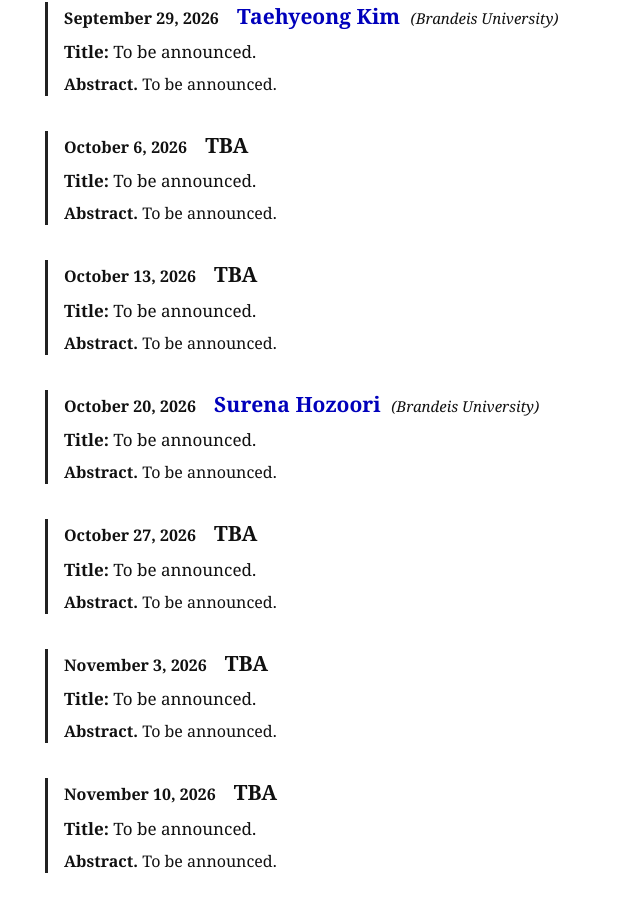
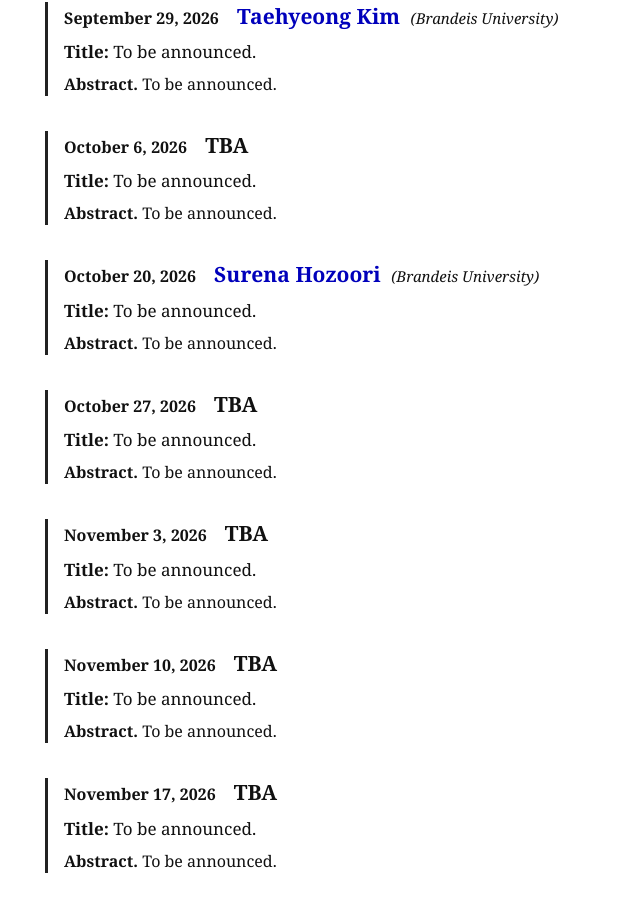
Before and after one commit to axhou/axhou.github.io, a Jekyll site: the page everytopic.html, which Jekyll copies as it is, in a window 1280 px wide and 900 px high, scrolled down 706 px. Shown: the whole window, without its empty margins (0-640 px from the left). Built offline with Jekyll 4.4.1, drawn with Linux system fonts in a browser that asks for light colours.

Commit message:
Update everytopic.html

```diff
--- a/everytopic.html
+++ b/everytopic.html
@@ -254,25 +254,6 @@
   </div>
 
 
-  <!-- October 13 -->
-  <div class="seminar-entry">
-    <div class="seminar-heading">
-      <span class="date">October 13, 2026</span>
-      <span class="speaker">TBA</span>
-    </div>
-
-    <div class="title">
-      <span class="title-label">Title:</span>
-      To be announced.
-    </div>
-
-    <p class="abstract">
-      <span class="abstract-label">Abstract.</span>
-      To be announced.
-    </p>
-  </div>
-
-
   <!-- October 20 -->
   <div class="seminar-entry">
     <div class="seminar-heading">
```
